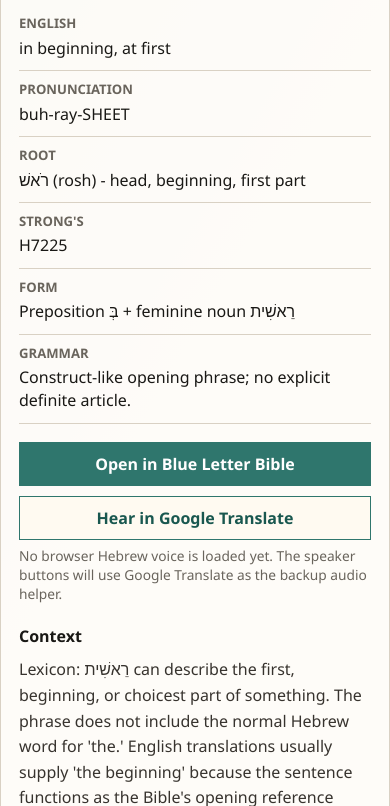
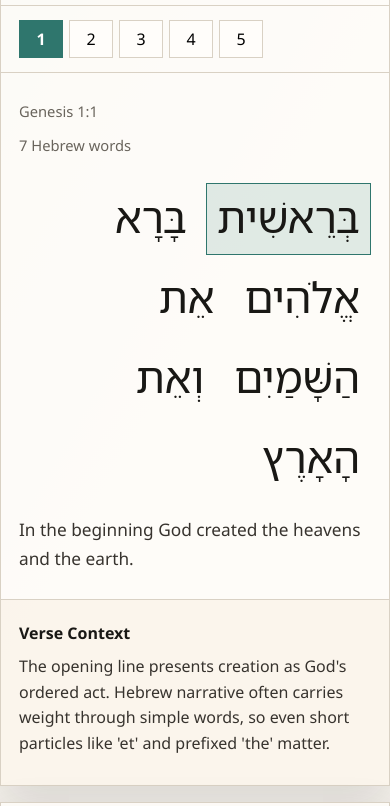
Before and after one commit to SimpleandBasic/Hebrew-Language-Bible-Study, a plain HTML site: page index.html in a window 390 px wide. Shown: the part 203-1009 px from the top of the page. Drawn offline with Linux system fonts and the light colour scheme.

Commit message:
Show reader first on mobile

```diff
--- a/styles.css
+++ b/styles.css
@@ -431,8 +431,12 @@ dd {
     grid-template-columns: 1fr;
   }
 
+  .reader {
+    order: 1;
+  }
+
   .detail-panel {
-    order: -1;
+    order: 2;
   }
 
   .selected-word {
```
Also changed, not shown: README.md.
